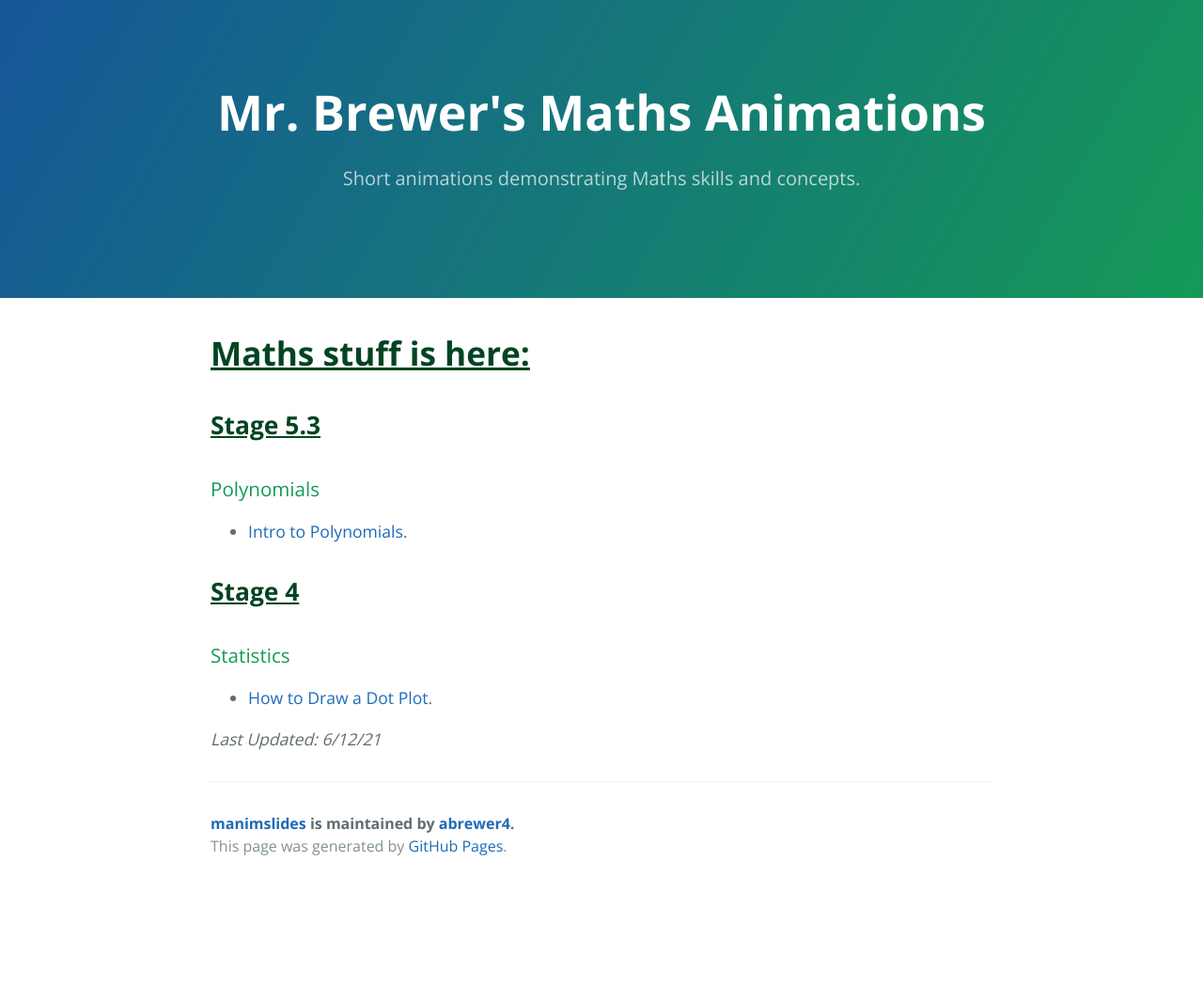
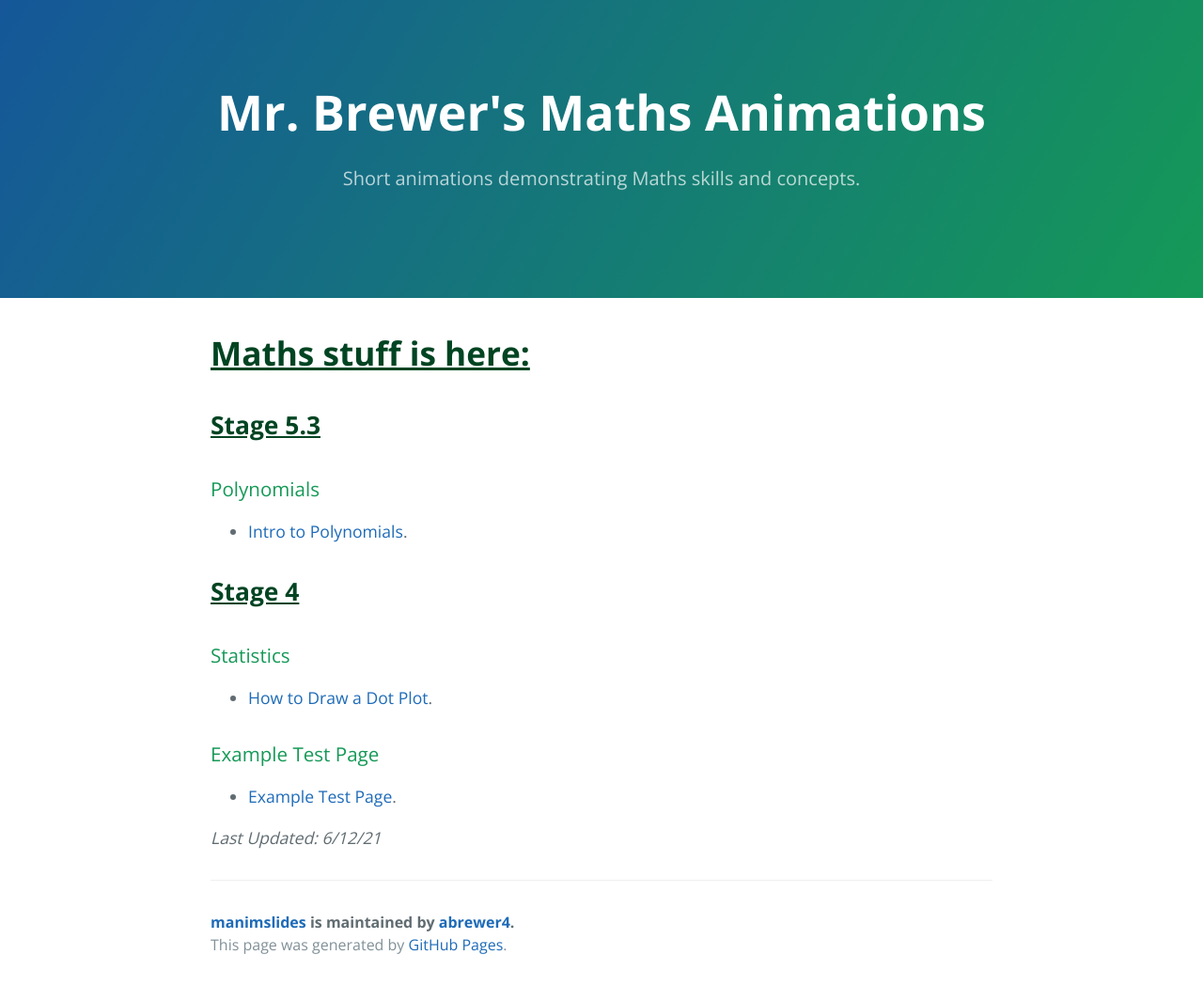
Before and after one commit to abrewer4/manimslides, a Jekyll site: the page built from index.md, in a window 1280 px wide. Shown: the whole page at 94% size. Built offline with Jekyll 4.4.1, drawn with Linux system fonts in a browser that asks for light colours; our own code applies the rules of GitHub Pages for plain Markdown files; before the commit the page ends 944 px from its top, so only the background shows below that.

Commit message:
Update index.md

```diff
--- a/index.md
+++ b/index.md
@@ -8,4 +8,9 @@
 * [How to Draw a Dot Plot](./Projects/DrawingDotPlots/index.html).
 
 
+
+### Example Test Page
+* [Example Test Page](./Projects/SlideshowExample/index.html).
+
+
 _Last Updated: 6/12/21_
```
